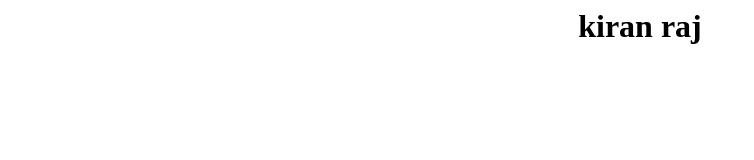
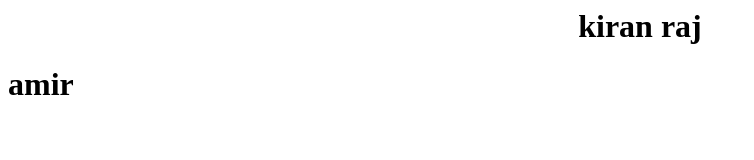
Before and after one commit to kiranraj2003/merge, a plain HTML site: page index.html in a window 1280 px wide. Shown: the whole page, without its empty margins (0-754 px from the left). Drawn offline with Linux system fonts and the light colour scheme.

Commit message:
akash added

```diff
--- a/index.html
+++ b/index.html
@@ -3,3 +3,6 @@
     kiran raj
   </h1>
 </center>
+
+
+<h1>amir</h1>
```
